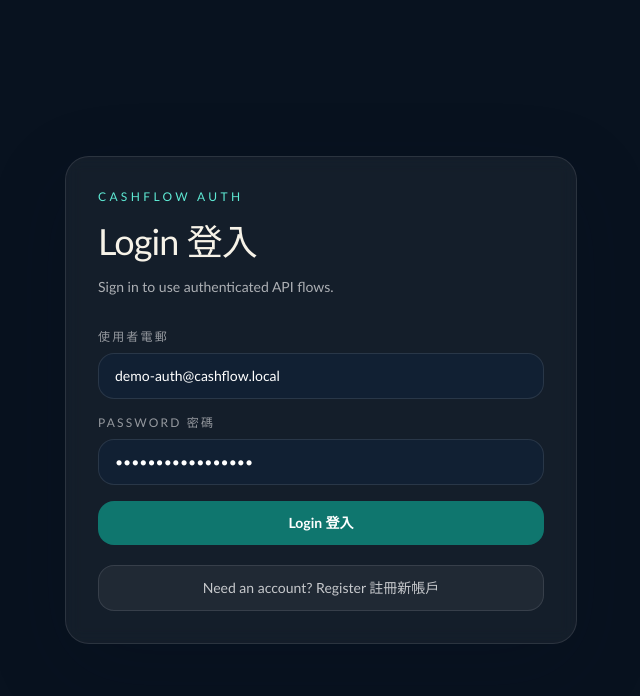
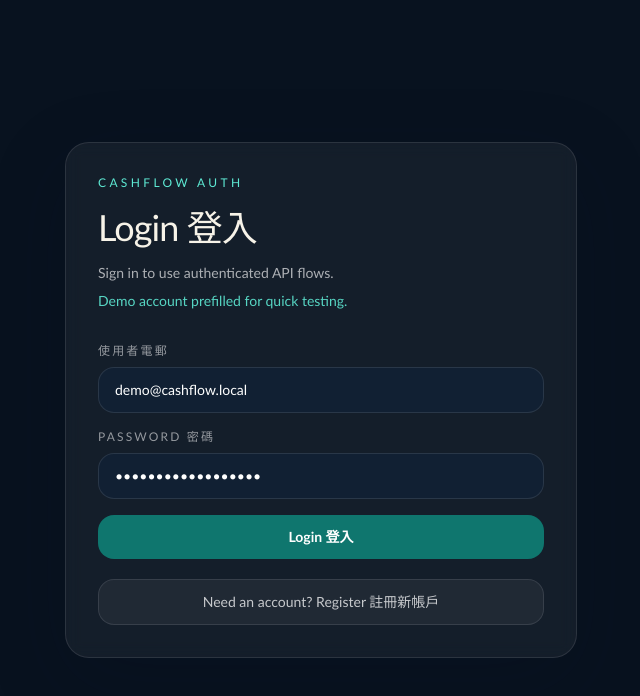
Before and after one commit to lwwka/CashFlow, a React (Vite) app in the folder frontend/: page /auth in a window 1280 px wide. Shown: the top 696 px of the page, without its empty margins (319-959 px from the left). Built offline with nearby package versions, Linux system fonts and the light colour scheme; no server answers.

Commit message:
default login

```diff
--- a/frontend/src/pages/AuthPage.tsx
+++ b/frontend/src/pages/AuthPage.tsx
@@ -8,8 +8,8 @@ export function AuthPage(): JSX.Element {
   const { isAuthenticated, loginWithPassword, registerWithPassword } = useAuth();
   const { t } = usePreferences();
   const [mode, setMode] = useState<'login' | 'register'>('login');
-  const [email, setEmail] = useState('demo-auth@cashflow.local');
-  const [password, setPassword] = useState('StrongPassword123');
+  const [email, setEmail] = useState('demo@cashflow.local');
+  const [password, setPassword] = useState('demo-password-1234');
   const [error, setError] = useState<string | null>(null);
   const [isSubmitting, setIsSubmitting] = useState(false);
 
@@ -45,6 +45,9 @@ export function AuthPage(): JSX.Element {
             ? 'Sign in to use authenticated API flows.'
             : 'Create an account to start using authenticated API flows.'}
         </p>
+        {mode === 'login' ? (
+          <p className="mt-2 text-sm text-reef/90">Demo account prefilled for quick testing.</p>
+        ) : null}
 
         <form className="mt-8 space-y-4" onSubmit={(event) => void handleSubmit(event)}>
           <label className="field">
```
